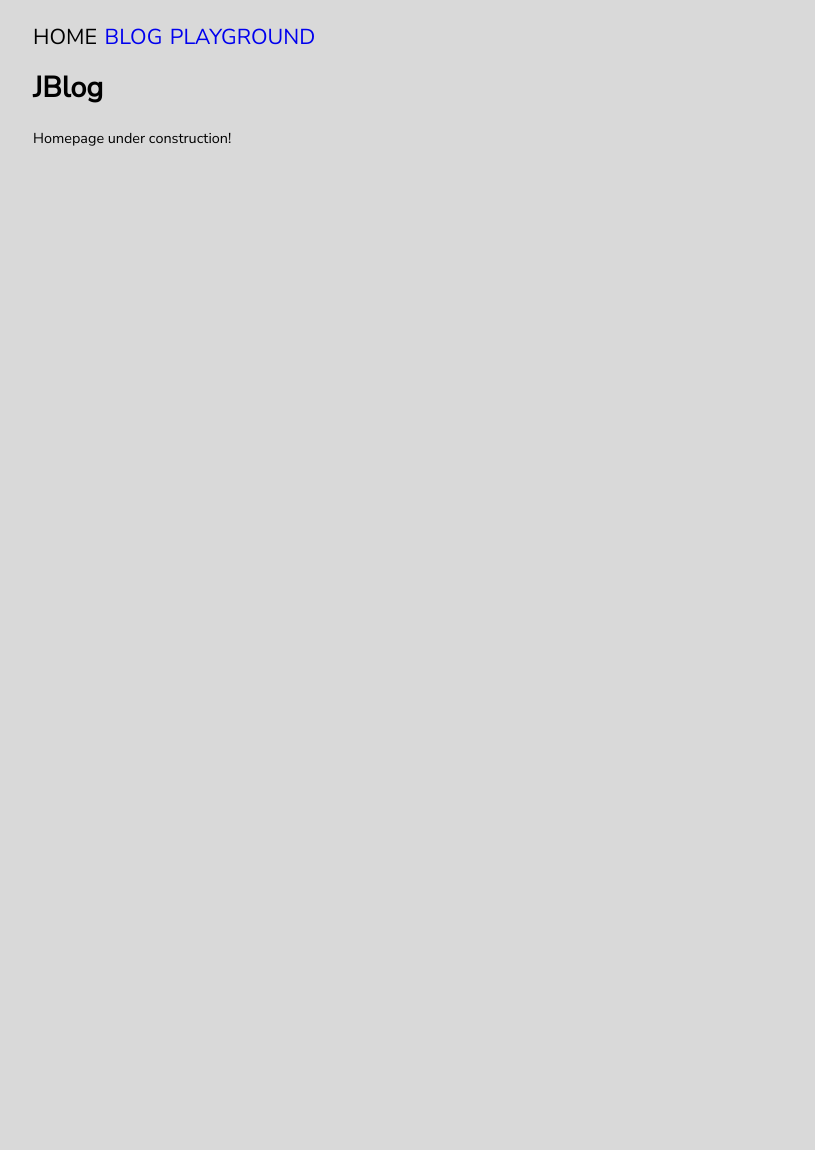
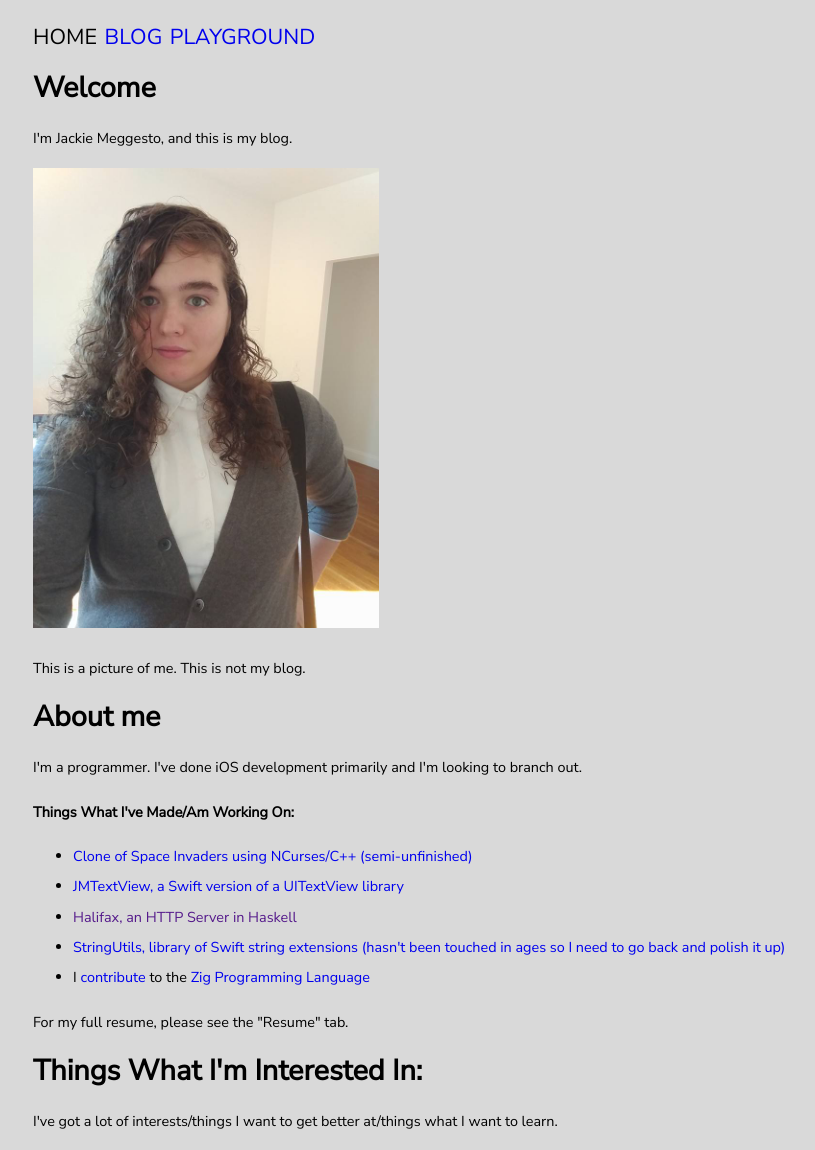
Before and after one commit to Jmeggesto/jmeggesto.github.io, a website: page src/index.jade in a window 1280 px wide. Shown: the whole page, without its empty margins (223-1038 px from the left). Before the commit the page ends 800 px from the top, so only its background shows below. Drawn offline with nearby package versions, Linux system fonts and the light colour scheme; files that its build step writes are made by us from their sources.

Commit message:
Update homepage

```diff
--- a/src/index.jade
+++ b/src/index.jade
@@ -1,11 +1,34 @@
 extends /src/includes/layout.jade
 
 block nav-home
-	li.navlink Home
+    li.navlink Home
 
 block head
-	title JBlog
+    title Jackie Meggesto
 
 block content
-	h1 JBlog
-	p Homepage under construction!
+
+  h1 Welcome
+  p  I'm Jackie Meggesto, and this is my blog.
+
+  img(src = '/images/me.png' width = '45%' height = '45%')
+
+  p This is a picture of me. This is not my blog.
+
+  h1 About me
+  p I'm a programmer. I've done iOS development primarily and I'm looking to branch out.
+
+  <strong>Things What I've Made/Am Working On:</strong>
+  <ul>
+  <li><a href="https://github.com/Jmeggesto/Glamour">Clone of Space Invaders using NCurses/C++ (semi-unfinished) </a></li>
+  <li><a href="https://github.com/Jmeggesto/JMTextView">JMTextView, a Swift version of a UITextView library</a></li>
+  <li><a href="">Halifax, an HTTP Server in Haskell</a></li>
+  <li><a href="https://github.com/JMeggesto/StringUtils">StringUtils, library of Swift string extensions (hasn't been touched in ages so I need to go back and polish it up)</a></li>
+  <li>I <a href='https://github.com/jmeggesto/zig'>contribute</a> to the <a href='ziglang.org'>Zig Programming Language</a></li>
+  </ul>
+
+  p For my full resume, please see the "Resume" tab.
+
+  h1 Things What I'm Interested In:
+
+  p I've got a lot of interests/things I want to get better at/things what I want to learn.
```
